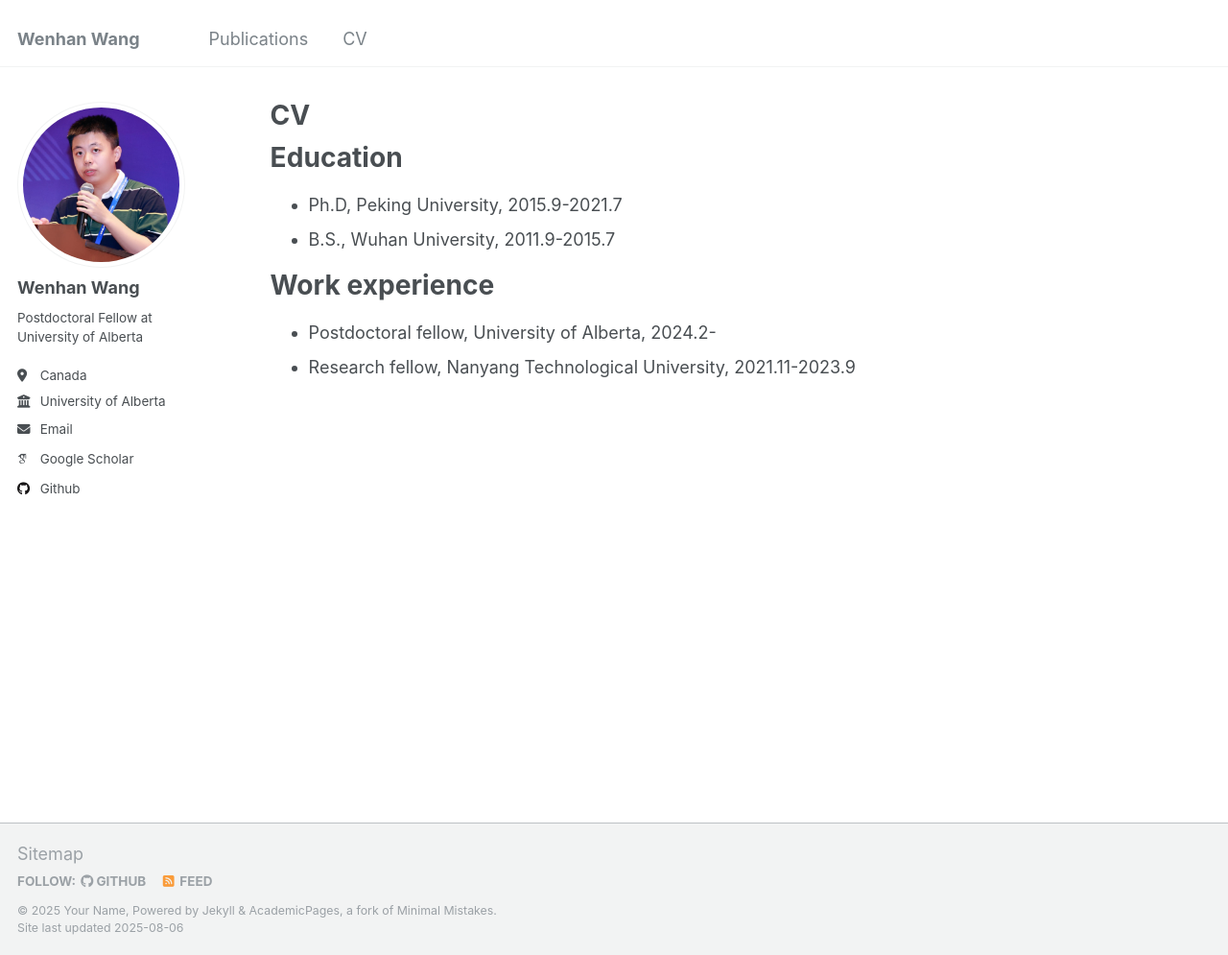
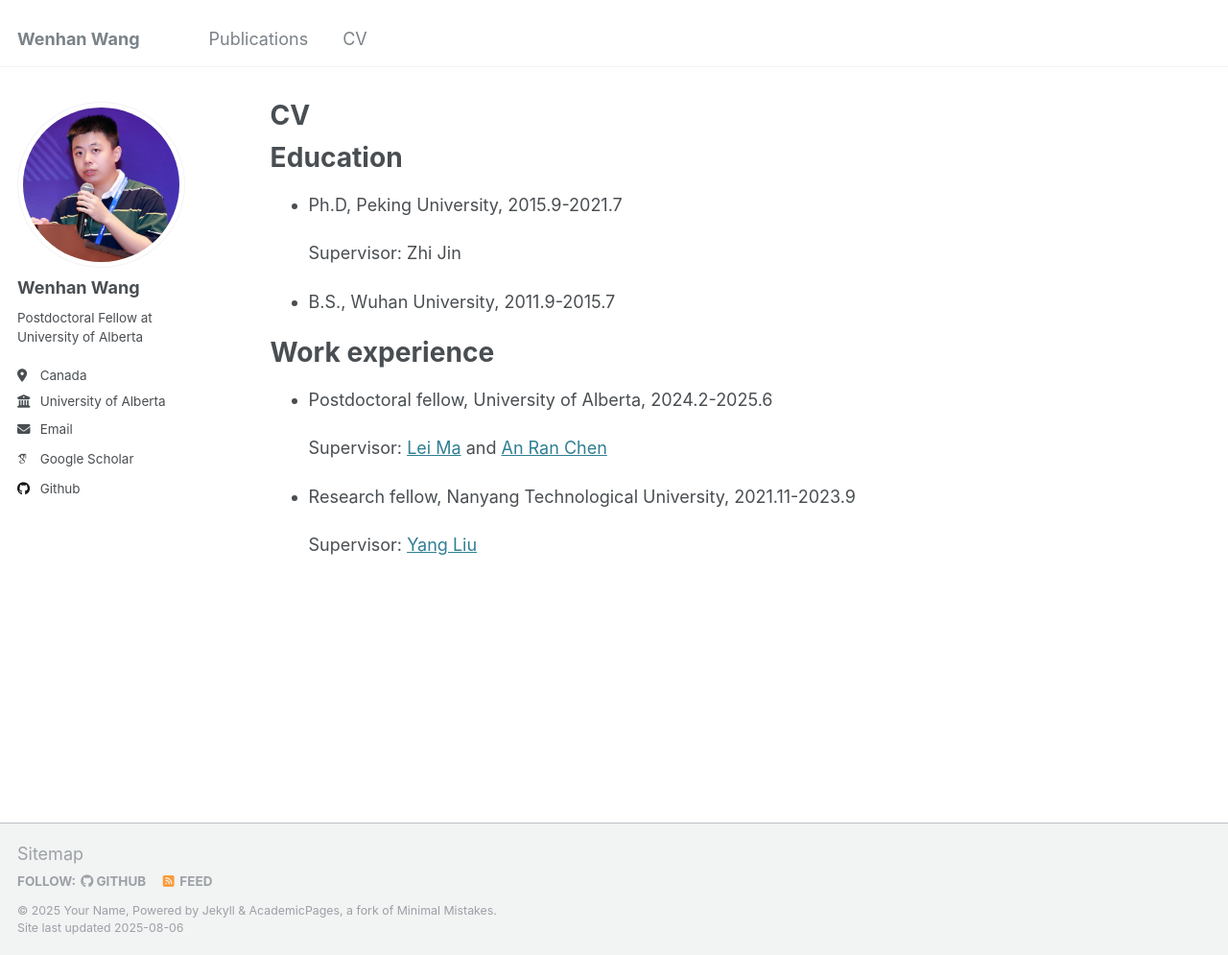
Before and after one commit to jacobwwh/jacobwwh.github.io, a Jekyll site: the page built from _pages/cv.md, in a window 1280 px wide and 995 px high. Shown: the whole window at 96% size. Built offline with Jekyll 4.4.1, drawn with Linux system fonts in a browser that asks for light colours; some web fonts are replaced.

Commit message:
Update cv.md

```diff
--- a/_pages/cv.md
+++ b/_pages/cv.md
@@ -12,9 +12,17 @@ redirect_from:
 Education
 ======
 * Ph.D, Peking University, 2015.9-2021.7
+
+  Supervisor: Zhi Jin
+
 * B.S., Wuhan University, 2011.9-2015.7
 
 Work experience
 ======
-* Postdoctoral fellow, University of Alberta, 2024.2-
+* Postdoctoral fellow, University of Alberta, 2024.2-2025.6
+
+  Supervisor: [Lei Ma](https://www.malei.org/) and [An Ran Chen](https://anrchen.github.io/)
+
 * Research fellow, Nanyang Technological University, 2021.11-2023.9
+
+  Supervisor: [Yang Liu](https://personal.ntu.edu.sg/yangliu/)
```
